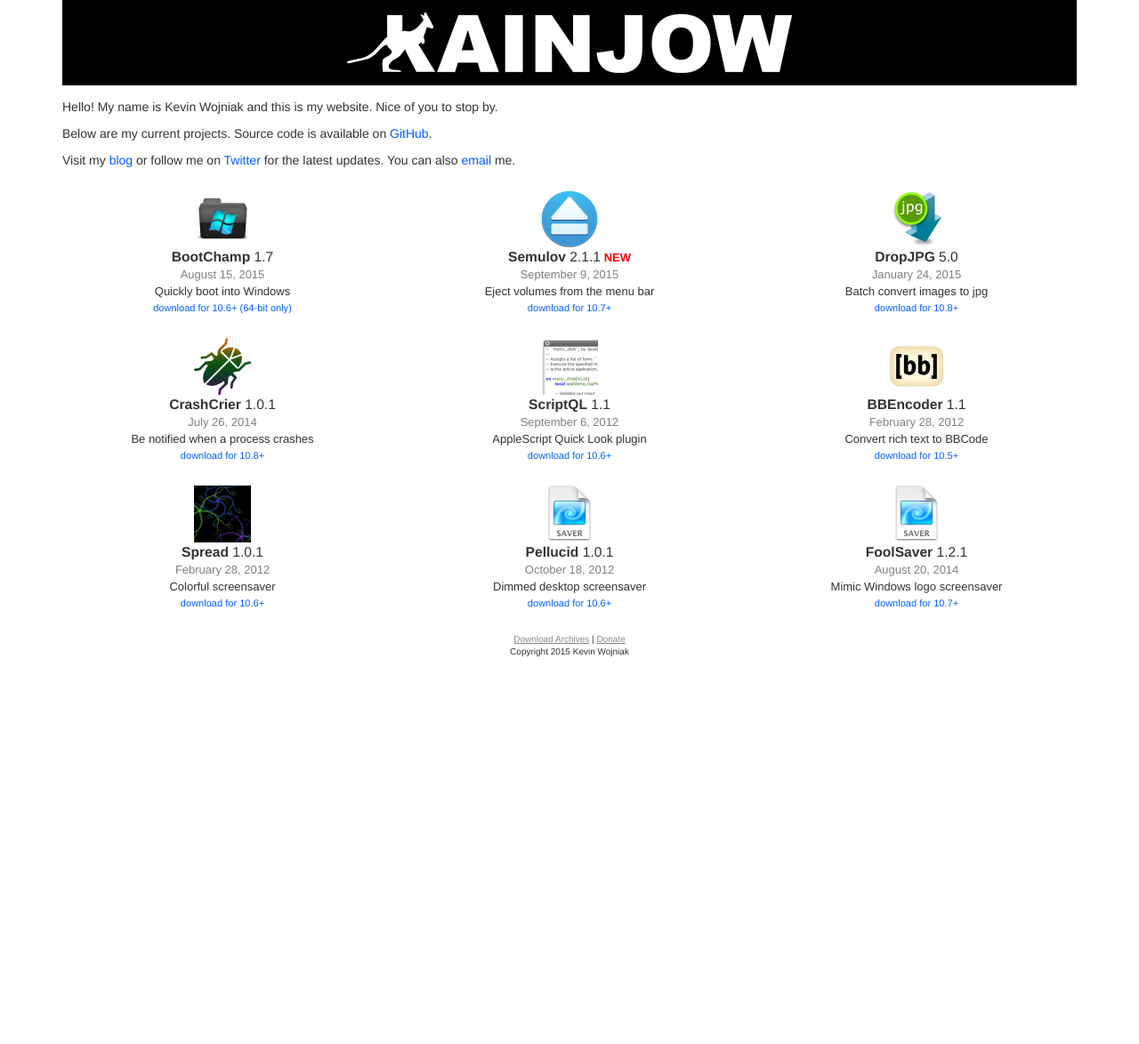
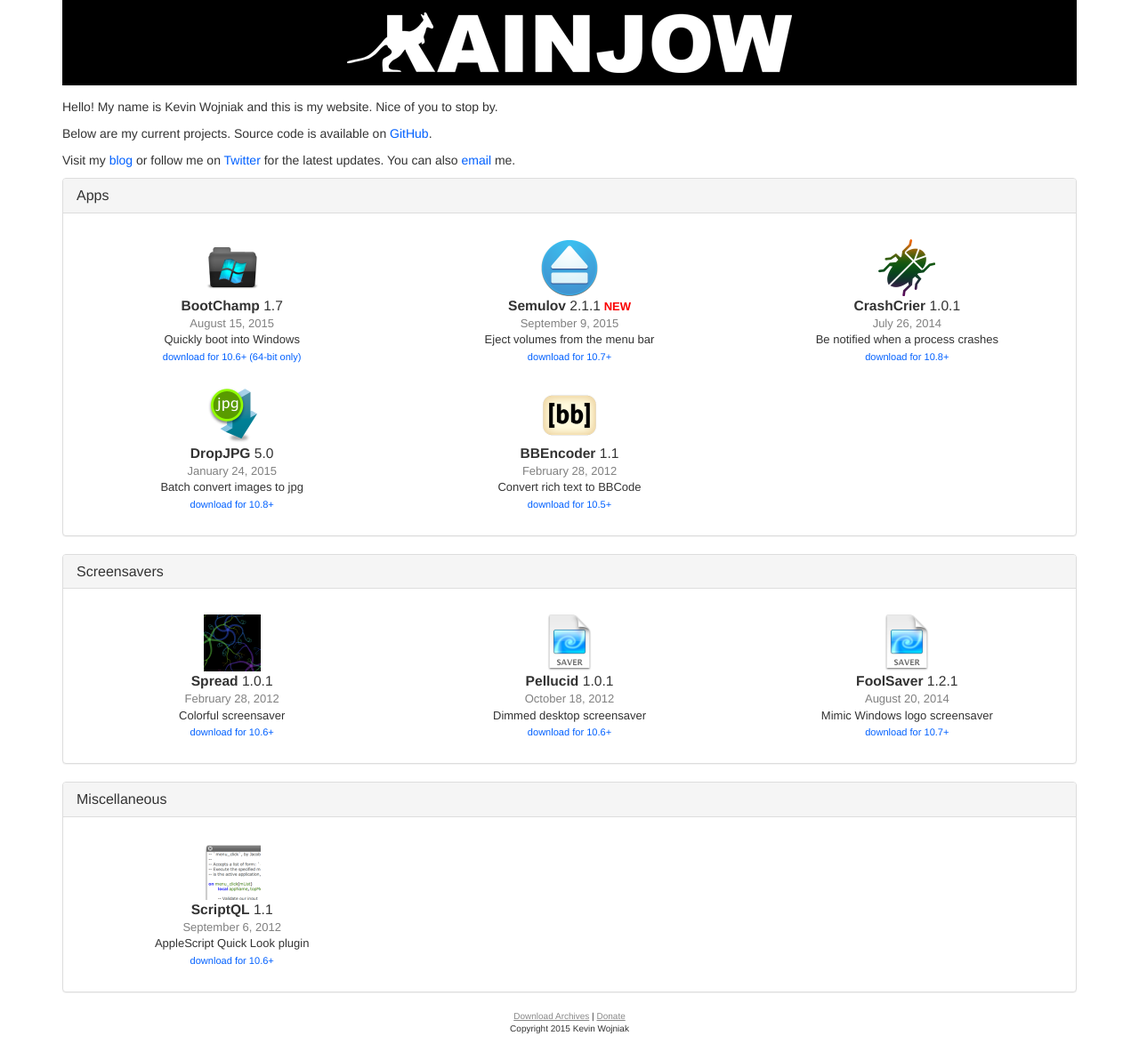
Before and after one commit to kainjow/kainjow.com, a PHP site: page / in a window 1280 px wide. Shown: the whole page at 89% size. Before the commit the page ends 738 px from the top, so only its background shows below. Run offline with PHP 8.4, Linux system fonts and the light colour scheme.

Commit message:
Group projects by category

```diff
--- a/index.php
+++ b/index.php
@@ -1,6 +1,7 @@
 <?php
 
 $projects = array(
+	'Apps' => array(
 		array(
 			'name' => 'BootChamp',
 			'version' => '1.7',
@@ -20,15 +21,6 @@
 			'image' => 'images/semulov_icon.png',
 		),
 		array(
-		'name' => 'DropJPG',
-		'version' => '5.0',
-		'date' => mktime(0, 0, 0, 1, 24, 2015),
-		'summary' => 'Batch convert images to jpg',
-		'link' => '/downloads/DropJPG.zip',
-		'link_label' => 'download for 10.8+',
-		'image' => 'images/dropjpg_icon.png',
-	),
-	array(
 			'name' => 'CrashCrier',
 			'version' => '1.0.1',
 			'date' => mktime(0, 0, 0, 7, 26, 2014),
@@ -38,14 +30,13 @@
 			'image' => 'images/crashcrier_icon.png',
 		),
 		array(
-		'name' => 'ScriptQL',
-		'version' => '1.1',
-		'date' => mktime(0, 0, 0, 9, 6, 2012),
-		'summary' => 'AppleScript Quick Look plugin',
-		'link' => '/downloads/ScriptQL_qlgenerator.zip',
-		'link_label' => 'download for 10.6+',
-		'image' => 'images/scriptqlIconShot.png',
-		'is_screenshot' => true,
+			'name' => 'DropJPG',
+			'version' => '5.0',
+			'date' => mktime(0, 0, 0, 1, 24, 2015),
+			'summary' => 'Batch convert images to jpg',
+			'link' => '/downloads/DropJPG.zip',
+			'link_label' => 'download for 10.8+',
+			'image' => 'images/dropjpg_icon.png',
 		),
 		array(
 			'name' => 'BBEncoder',
@@ -56,6 +47,8 @@
 			'link_label' => 'download for 10.5+',
 			'image' => 'images/bbencoder_icon.png',
 		),
+	),
+	'Screensavers' => array(
 		array(
 			'name' => 'Spread',
 			'version' => '1.0.1',
@@ -83,12 +76,27 @@
 			'link_label' => 'download for 10.7+',
 			'image' => 'images/screensaver_icon.png',
 		),
+	),
+	'Miscellaneous' => array(
+		array(
+			'name' => 'ScriptQL',
+			'version' => '1.1',
+			'date' => mktime(0, 0, 0, 9, 6, 2012),
+			'summary' => 'AppleScript Quick Look plugin',
+			'link' => '/downloads/ScriptQL_qlgenerator.zip',
+			'link_label' => 'download for 10.6+',
+			'image' => 'images/scriptqlIconShot.png',
+			'is_screenshot' => true,
+		)
+	),
 );
 
 $now = time();
 $new_days = 86400 * 15;
-foreach ($projects as &$proj) {
+foreach ($projects as $groupName => &$subProjects) {
+	foreach ($subProjects as &$proj) {
 		$proj['new'] = ($now - $proj['date']) <= $new_days;
+	}
 }
 unset($proj); // http://stackoverflow.com/a/31043429/412179
 
@@ -117,8 +125,16 @@
 	<p>Visit my <a href="http://kainjow.tumblr.com">blog</a> or follow me on <a href="https://twitter.com/kainjow">Twitter</a> for the latest updates. You can also <a href="email.php">email</a> me.</p>
 	</div>
 
+	<?php foreach ($projects as $groupName => $groupProjects): ?>
+	<div class="panel panel-default">
+	  <div class="panel-heading">
+	    <h3 class="panel-title"><?= $groupName ?></h3>
+	  </div>
+
+	<div class="panel-body">
 	<div class="row">
-		<?php foreach ($projects as $proj): ?>
+
+		<?php foreach ($groupProjects as $proj): ?>
 		<div class="col-sm-4 col-xs-6 margintop">
 		<img class="img-responsive center-block producticon" src="<?= $proj['image']; ?>" alt="<?= $proj['name']; ?>">
 		<p class="text-center productinfo">
@@ -130,6 +146,9 @@
 		</div>
 		<?php endforeach ?>
     </div>
+	</div>
+</div>
+	<?php endforeach ?>
 
 	<div>
 	<p class="footer text-center margintop">
```
Lines whose indentation alone changed are shown as unchanged.
